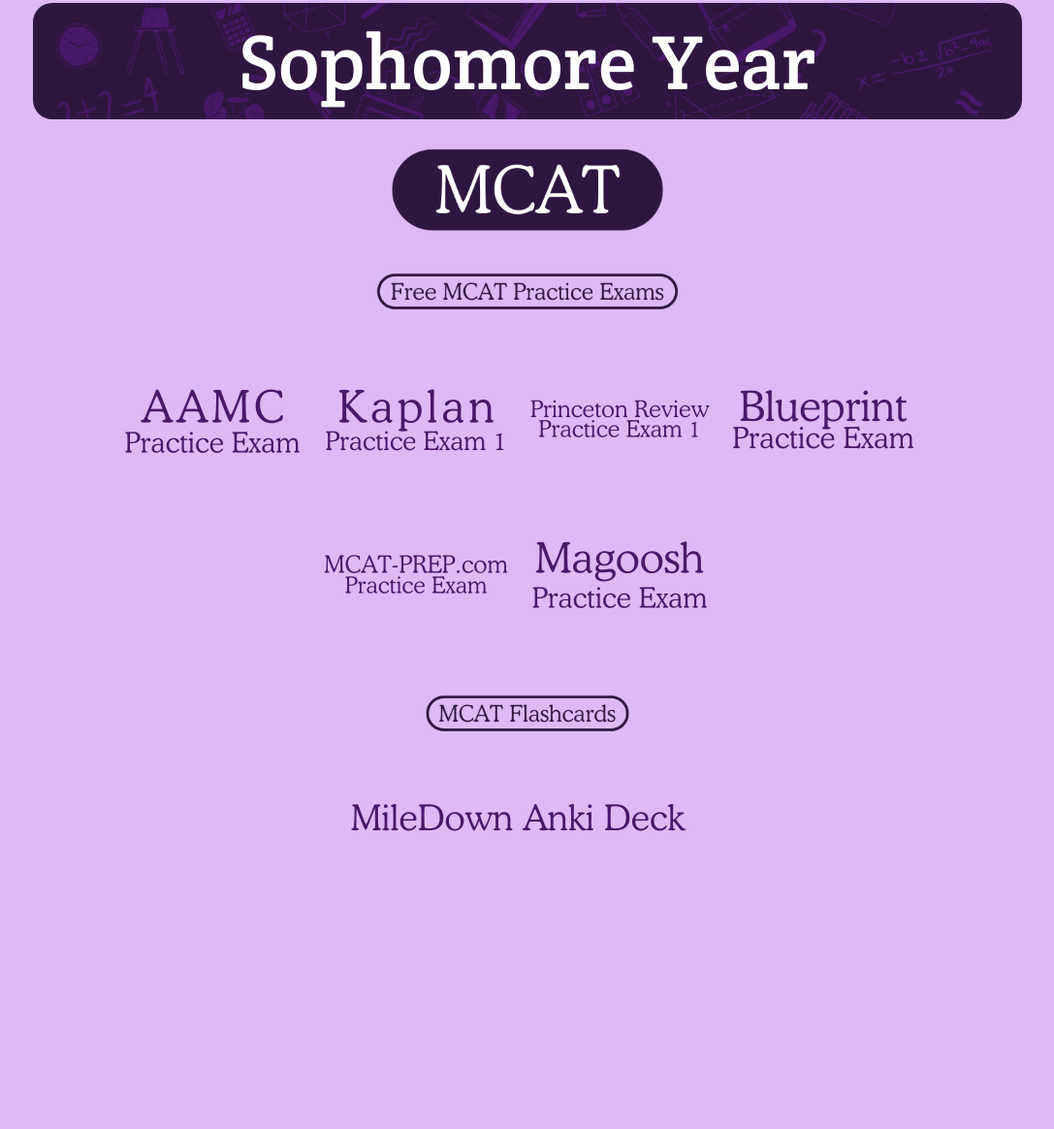
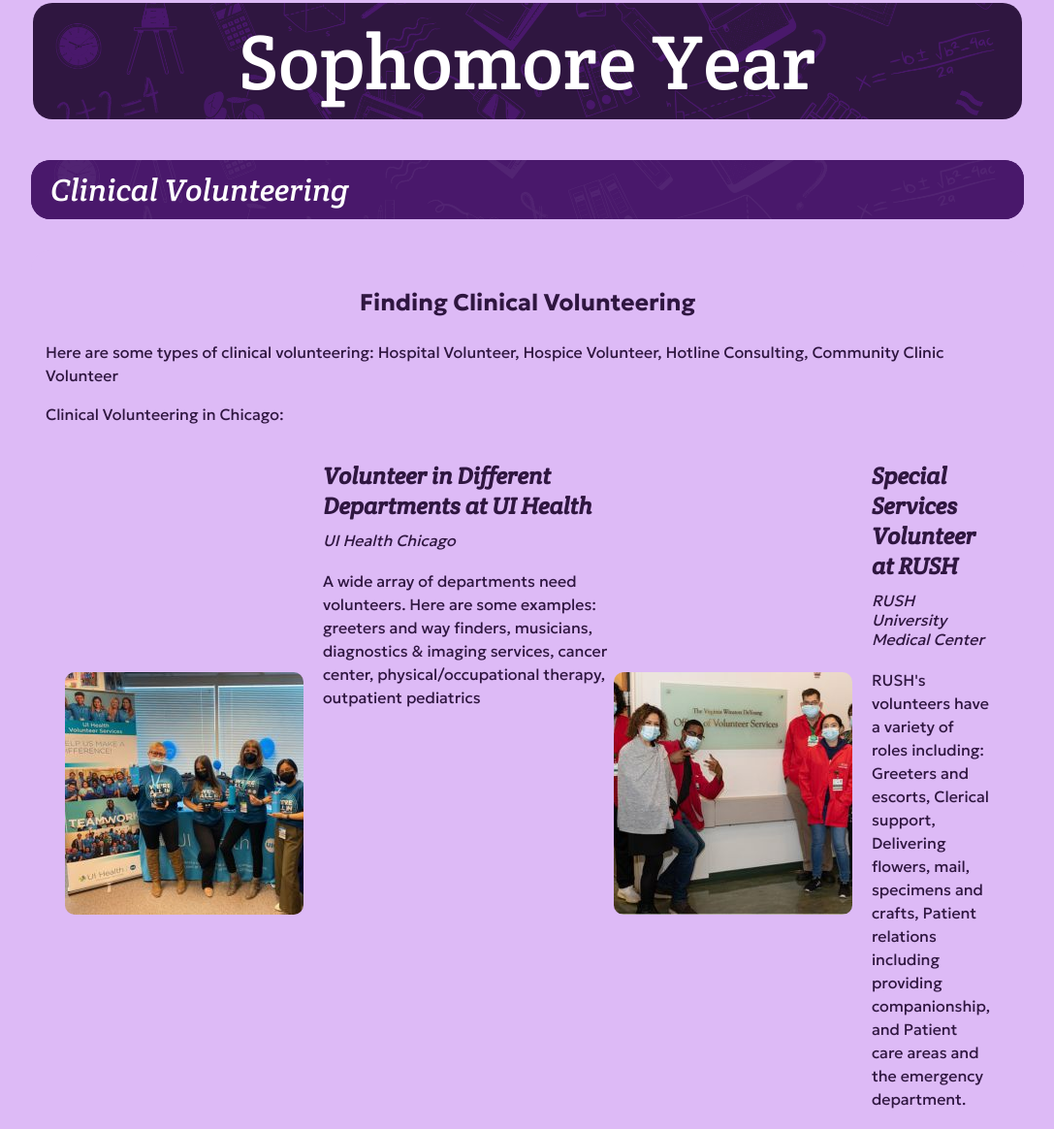
Before and after one commit to rahma-rounds/rahma-rounds, a plain HTML site: page resources.html in a window 1280 px wide. Shown: the part 773-1937 px from the top of the page at 97% size, without its empty margins (96-1183 px from the left). Before the commit the page ends 1701 px from the top, so only its background shows below. Drawn offline with Linux system fonts and the light colour scheme.

Commit message:
Add files via upload

```diff
--- a/resources.html
+++ b/resources.html
@@ -41,14 +41,17 @@
                 <img src="images/gen_chem.jpg" alt="Gen Chem Image" class="sub-item-image">
                 <div class="sub-item-content">
                   <h4 class="sub-item-title">Fall Semester</h4>
-                  <p style="font-size: .6em; width: 850px;">Start your most basic science general classes (General Biology and Chemistry). Explore to find which pre-med extracurricular at your school and in your local area. Join pre-med club, start volunteering in a healthcare setting (hospital, clinic, etc.), seek research entry level opportunities</p>
+                  <p style="font-size: .6em; width: 850px;">Courses: General Chemistry I with Lab, Biology I with Lab, Calculus or Statistics, English Composition.</p>
+                  <p style="font-size: .6em; width: 850px;">Activities: Join pre-med club, start <a style="color: #fff;" href="#clinical-volunteering">volunteering
+                    in a healthcare setting (hospital, clinic, etc.)</a>, seek research opportunities.</p>
                 </div>
               </div>
               <div class="sub-item">
                 <img src="images/gen_chem.jpg" alt="Gen Chem Image" class="sub-item-image">
                 <div class="sub-item-content">
                   <h4 class="sub-item-title">Spring Semester</h4>
-                  <p style="font-size: .6em; width: 850px;">You will likely want to continue with the second semester of you general science courses. This semester is where you might want to nail down your extracurricular activities and maybe seek leadership activities.</p>
+                  <p style="font-size: .6em; width: 850px;">Courses: General Chemistry II with Lab, Biology II with Lab, Introduction to Psychology or Sociology, English or Humanities.</p>
+                  <p style="font-size: .6em; width: 850px;">Activities: Continue volunteering, get involved in extracurricular activities, seek leadership positions.</p>
                 </div>
               </div>
               </div>
@@ -83,10 +86,39 @@
       </section>
     </section>
 
+    <section id="clinical-volunteering">
+      <h2 class="section-title">Clinical Volunteering</h2>
+      <div class="resource-box">
+        <h3 style="font-size: 1.5em; color: #2F1640; text-align: center;">Finding Clinical Volunteering</h3>
+        <p>Here are some types of clinical volunteering: Hospital Volunteer, Hospice Volunteer, Hotline Consulting, Community Clinic Volunteer</p>
+        <p> Clinical Volunteering in Chicago:</p>
+        <div class="event-container">
+          <div class="event-image-box" style="background-image: url('images/ui_health.jpg');"></div>
+          <div class="event-text-box">
+            <div class="event-title" style="width: 300px;"><a href="https://hospital.uillinois.edu/about-ui-health/career-opportunities/volunteering"> Volunteer in Different Departments at UI Health</a></div>
+            <div class="event-location">UI Health Chicago</div>
+            <div class="event-description">
+              <p>A wide array of departments need volunteers. Here are some examples: greeters and way finders, musicians, diagnostics & imaging
+                services, cancer center, physical/occupational therapy, outpatient pediatrics</p>
+              </div>
+          </div>
+          <div class="event-image-box" style="background-image: url('images/rush_umc.jpg');"></div>
+          <div class="event-text-box">
+            <div class="event-title"><a href="https://www.rush.edu/volunteering-rush-university-medical-center"> Special Services Volunteer at RUSH</a></div>
+            <div class="event-location">RUSH University Medical Center</div>
+            <div class="event-description">
+              <p>RUSH's volunteers have a variety of roles including: Greeters and escorts, Clerical support, Delivering flowers, mail,
+                specimens and crafts, Patient relations including providing companionship, and Patient care areas and the emergency department.</p>
+              </div>
+          </div>
+        </div>
+      </div>
+    </section>
+
     <section class="MCAT Resources">
+      <h2 class="section-title">MCAT Resources</h2>
+      <h3 style="font-size: 1.5em; color: #2F1640; text-align: center;">Free MCAT Practice Exams</h3>
         <div class="button-box">
-            <img src="images/mcat_resources.png" alt="MCAT Resources">
-            <img src="images/mcat-practice-exams-title.png" alt="MCAT Practice Exams Title">
             <div class="button-container">
               <a href="https://students-residents.aamc.org/prepare-mcat-exam/free-planning-and-study-resources">
                 <button class="image-button image-button--aamc_exam"></button>
@@ -109,15 +141,16 @@
             </div>
           </div>
 
+          <h3 style="font-size: 1.5em; color: #2F1640; text-align: center;">Free MCAT Flashcards</h3>
           <div class="button-box">
-            <img src="images/mcat_flashcards_title.png" alt="MCAT Flashcards Title">
             <div class="button-container">
               <a href="https://drive.google.com/open?id=1neyVXp_prnmVManHHCB6lZOOL6xEykPE">
                 <button class="image-button image-button--miledown" style="width: 400px; height: 100px;"></button>
               </a>
-
             </div>
           </div>
+
+
     </section>
 
     <script>
--- a/style.css
+++ b/style.css
@@ -526,7 +526,7 @@ body {
 
   .sub-item-image {
     width: 100px; /* Adjust width as needed */
-    height: 130px; /* Adjust height as needed */
+    height: 160px; /* Adjust height as needed */
     object-fit: cover;  /* Resize image to fit container */
     float: left; /* Float image to the left */
     margin-right: 10px;  /* Add margin between image and text */
@@ -562,7 +562,7 @@ body {
   }
 
   .timeline-item.active {
-    margin-bottom: 400px; /* Add margin-bottom when expanded */
+    margin-bottom: 425px; /* Add margin-bottom when expanded */
   }
 
   @media (min-width: 768px) {
```
Also changed, not shown: images/rush_umc.jpg (added), images/ui_health.jpg (added).
